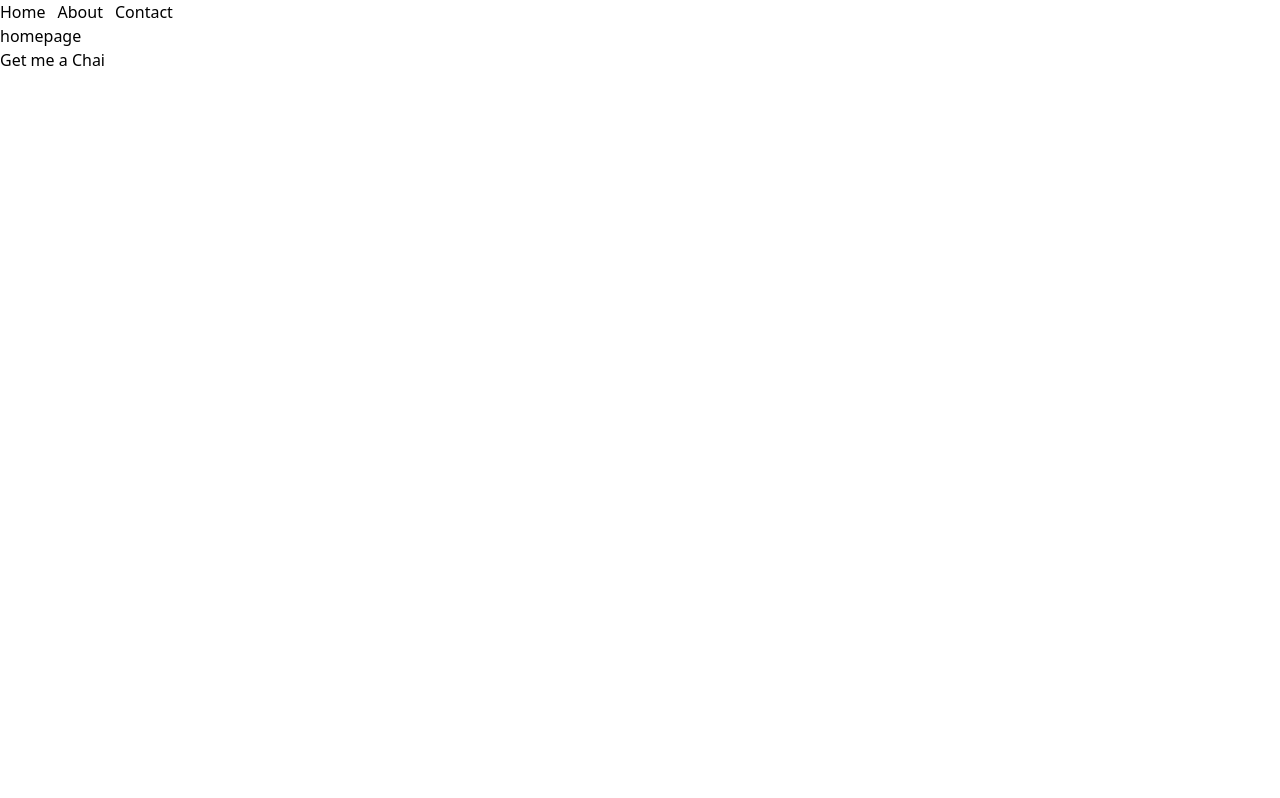
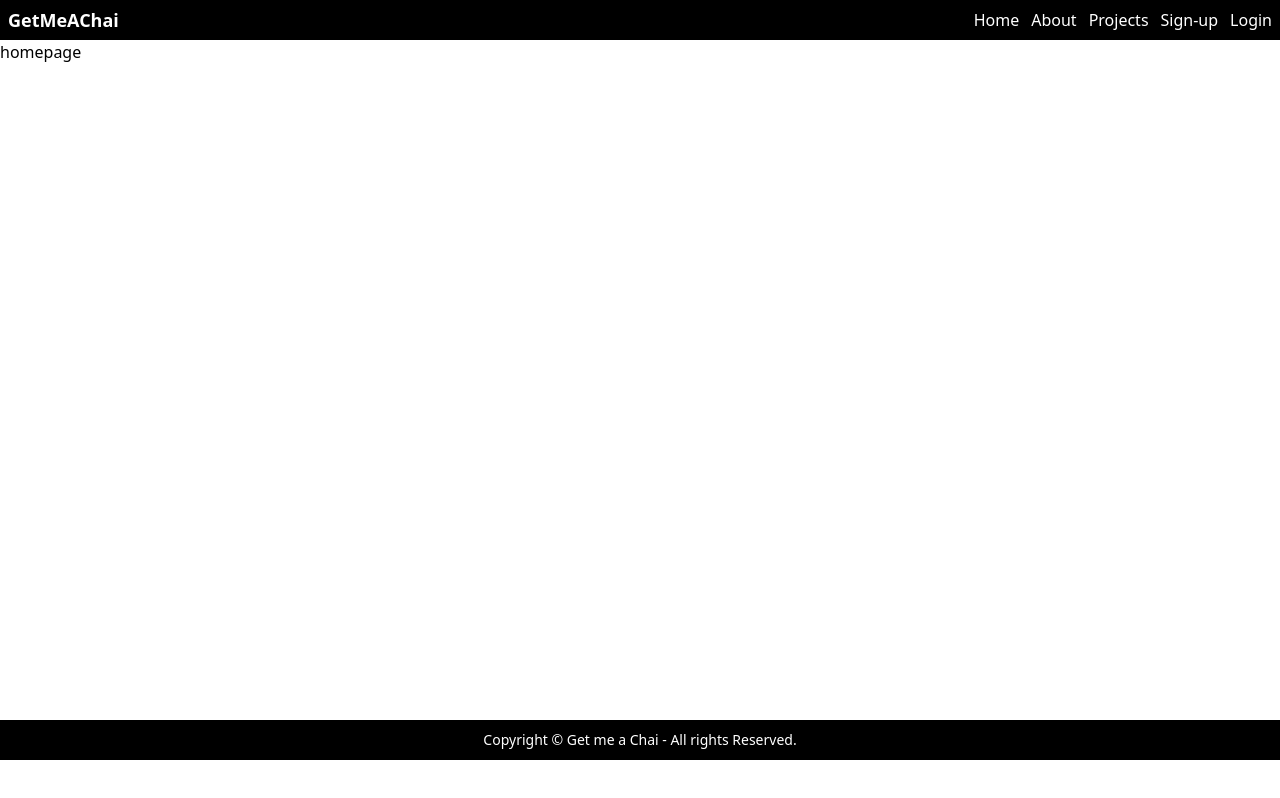
Before and after one commit to paiabhishekpai/get-me-a-chai, a Next.js app: page / in a window 1280 px wide. Built offline with nearby package versions, Linux system fonts and the light colour scheme.

Commit message:
basic layout

```diff
--- a/app/layout.js
+++ b/app/layout.js
@@ -26,7 +26,9 @@ export default function RootLayout({ children }) {
         className={`${geistSans.variable} ${geistMono.variable} antialiased`}
       >
         <Navbar />
+        <div className="min-h-[85vh]">
         {children}
+        </div>
         <Footer />
       </body>
     </html>
--- a/components/Footer.js
+++ b/components/Footer.js
@@ -2,8 +2,8 @@ import React from 'react'
 
 const Footer = () => {
   return (
-    <footer>
-        <p> Get me a Chai </p>
+    <footer className="bg-black text-white flex justify-center h-10 items-center">
+        <p className='text-center text-sm'>Copyright &copy; Get me a Chai - All rights Reserved. </p>
         </footer>
   )
 }
--- a/components/Navbar.js
+++ b/components/Navbar.js
@@ -2,11 +2,14 @@ import React from "react";
 
 const Navbar = () => {
   return (
-  <nav>
-    <ul className="flex gap-3">
+  <nav className="bg-black text-white flex justify-between h-10 items-center">
+    <div className="logo text-lg font-bold px-2">GetMeAChai</div>
+    <ul className="px-2 flex gap-3 justify-around">
         <li>Home</li>
         <li>About</li>
-        <li>Contact</li>
+        <li>Projects</li>
+        <li>Sign-up</li>
+        <li>Login</li>
     </ul>
   </nav>
   )
```
